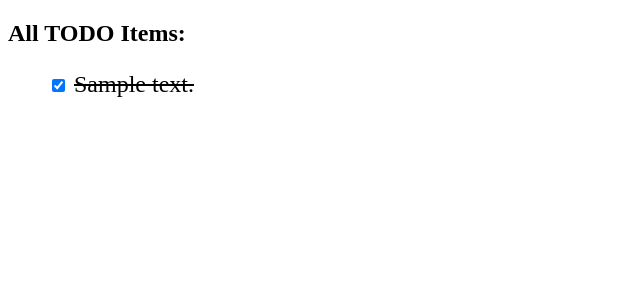
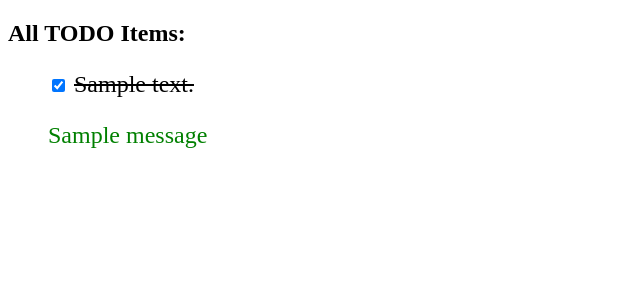
Before and after one commit to chadgh/django-advanced-training-project, a Django app: page /todos/ in a window 1280 px wide. Shown: the top 307 px of the page, without its empty margins (0-640 px from the left). Run offline with Django 3.2, Linux system fonts and the light colour scheme; tables that the repository leaves empty hold one stand-in row (values such as "Sample post"); one stand-in notice (Sample message) is shown; some libraries are stand-ins or nearby versions.

Commit message:
Initial messages framework example

```diff
--- a/basics/templates/todo-items.html
+++ b/basics/templates/todo-items.html
@@ -7,6 +7,7 @@
     * { font-size: 18pt; }
     .done { text-decoration: line-through; }
     ul { list-style: none; }
+    .success { color: green; }
 </style>
 {% endblock %}
 
@@ -65,4 +66,13 @@
     {% endfor %}
     </ul>
 </div>
+{% if messages %}
+<div id="messages">
+    <ul>
+    {% for message in messages %}
+        <li{% if message.tags %} class="{{ message.tags }}"{% endif %}>{{ message }}</li>
+    {% endfor %}
+    </ul>
+</div>
+{% endif %}
 {% endblock %}
--- a/basics/views.py
+++ b/basics/views.py
@@ -1,5 +1,6 @@
 from django.shortcuts import render, get_object_or_404, redirect
 from django.http import HttpResponse
+from django.contrib import messages
 
 from .models import Todo
 
@@ -15,10 +16,12 @@ def index(request):
 def mark_done(request, todo_id):
     todo_item = get_object_or_404(Todo, id=todo_id)
     todo_item.mark_as_done()
+    messages.success(request, 'Task marked as done.')
     return HttpResponse()
 
 
 def mark_not_done(request, todo_id):
     todo_item = get_object_or_404(Todo, id=todo_id)
     todo_item.mark_as_not_done()
+    messages.success(request, 'Task marked as not done.')
     return HttpResponse()
```
